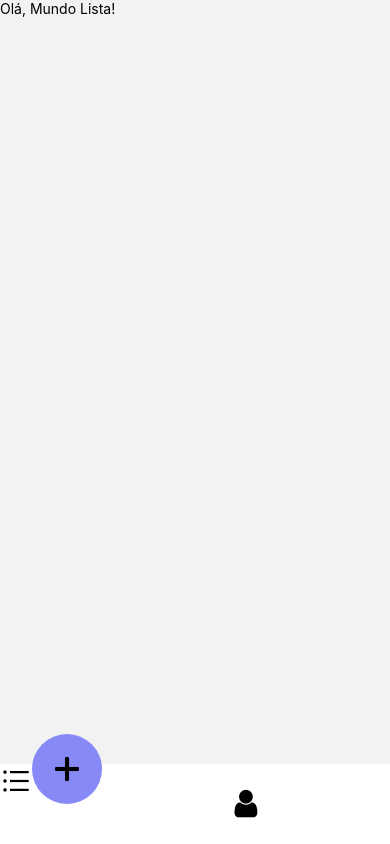
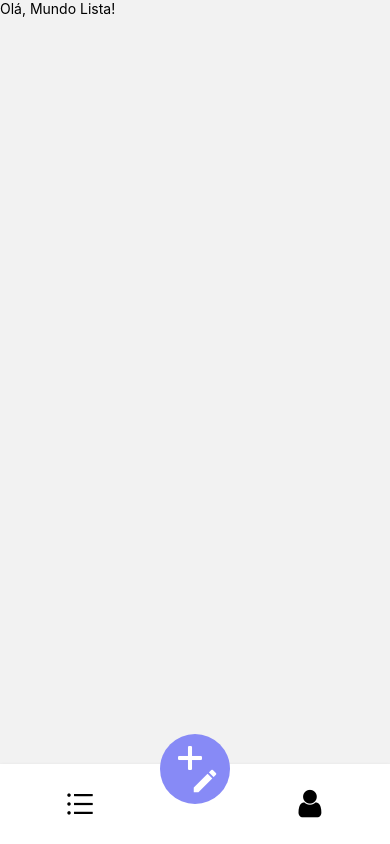
Before and after one commit to Fast-18/reactNative-App, a React Native app: screen /BottomRoutes in a window 390 px wide. Built offline with nearby package versions, Linux system fonts and the light colour scheme.

Commit message:
Arrumando tabItemButton, deixando ele centralizado e mexendo tambem na opacidade do bottom

```diff
--- a/src/components/CustomTabBar/index.tsx
+++ b/src/components/CustomTabBar/index.tsx
@@ -6,17 +6,25 @@
 export default ({ state, navigation }: any) => {
     return (
         <View style={style.tabArea}>
-            <TouchableOpacity style={style.tabArea}>
+            <TouchableOpacity style={style.tabItem}>
                <AntDesign
                name="bars"
                style={{fontSize: 32}}
                />
             </TouchableOpacity>
             <TouchableOpacity style={style.tabItemButton}>
-                <View>
+                <View style={{ width: '100%', left: 10, top: 4}}>
                     <Entypo
                     name="plus"
                     size={40}
+                    color={'#FFF'}
+                    />
+                </View>
+                <View style={{flexDirection: 'row-reverse', width: '100%', right: 10, bottom: 10}}>
+                    <MaterialIcons
+                    name="edit"
+                    style={{color: '#FFF'}}
+                    size={30}
                     />
                 </View>
             </TouchableOpacity>
--- a/src/components/CustomTabBar/styles.ts
+++ b/src/components/CustomTabBar/styles.ts
@@ -6,6 +6,14 @@
         flexDirection: 'row',
         height: 80,
         justifyContent: 'space-around',
+        shadowColor: '#000',
+        shadowOffset: {
+            width:0,
+            height: 3,
+        },
+        shadowOpacity: 0.29,
+        shadowRadius: 4.65,
+        elevation: 7,
 
     },
     tabItem: {
```
